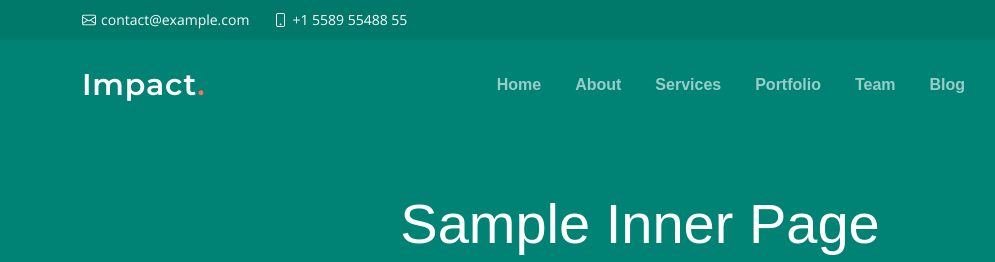
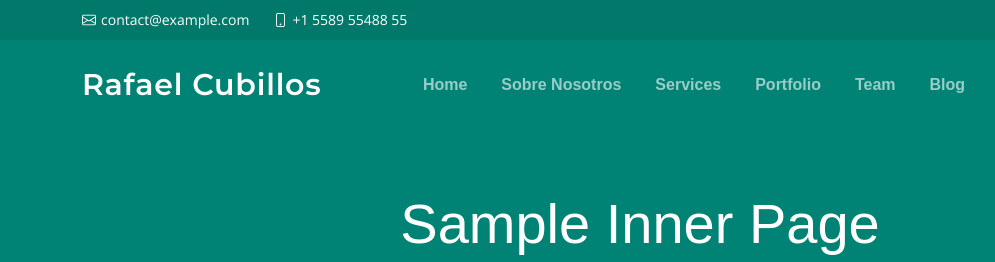
Before and after one commit to Judiu/WebPage, a plain HTML site: page sample-inner-page.html in a window 1280 px wide. Shown: the top 262 px of the page, 0-995 px from the left. Drawn offline with nearby package versions, Linux system fonts and the light colour scheme.

Commit message:
Upt-1
Cambios BLOG.html

```diff
--- a/sample-inner-page.html
+++ b/sample-inner-page.html
@@ -1,5 +1,5 @@
 <!DOCTYPE html>
-<html lang="en">
+<html lang="es">
 
 <head>
   <meta charset="utf-8">
@@ -61,12 +61,12 @@
       <a href="index.html" class="logo d-flex align-items-center">
         <!-- Uncomment the line below if you also wish to use an image logo -->
         <!-- <img src="assets/img/logo.png" alt=""> -->
-        <h1>Impact<span>.</span></h1>
+        <h1>Rafael Cubillos</h1>
       </a>
       <nav id="navbar" class="navbar">
         <ul>
           <li><a href="#hero">Home</a></li>
-          <li><a href="#about">About</a></li>
+          <li><a href="#about">Sobre Nosotros</a></li>
           <li><a href="#services">Services</a></li>
           <li><a href="#portfolio">Portfolio</a></li>
           <li><a href="#team">Team</a></li>
```
Also changed, not shown: blog-details.html (+4 -0 lines).
